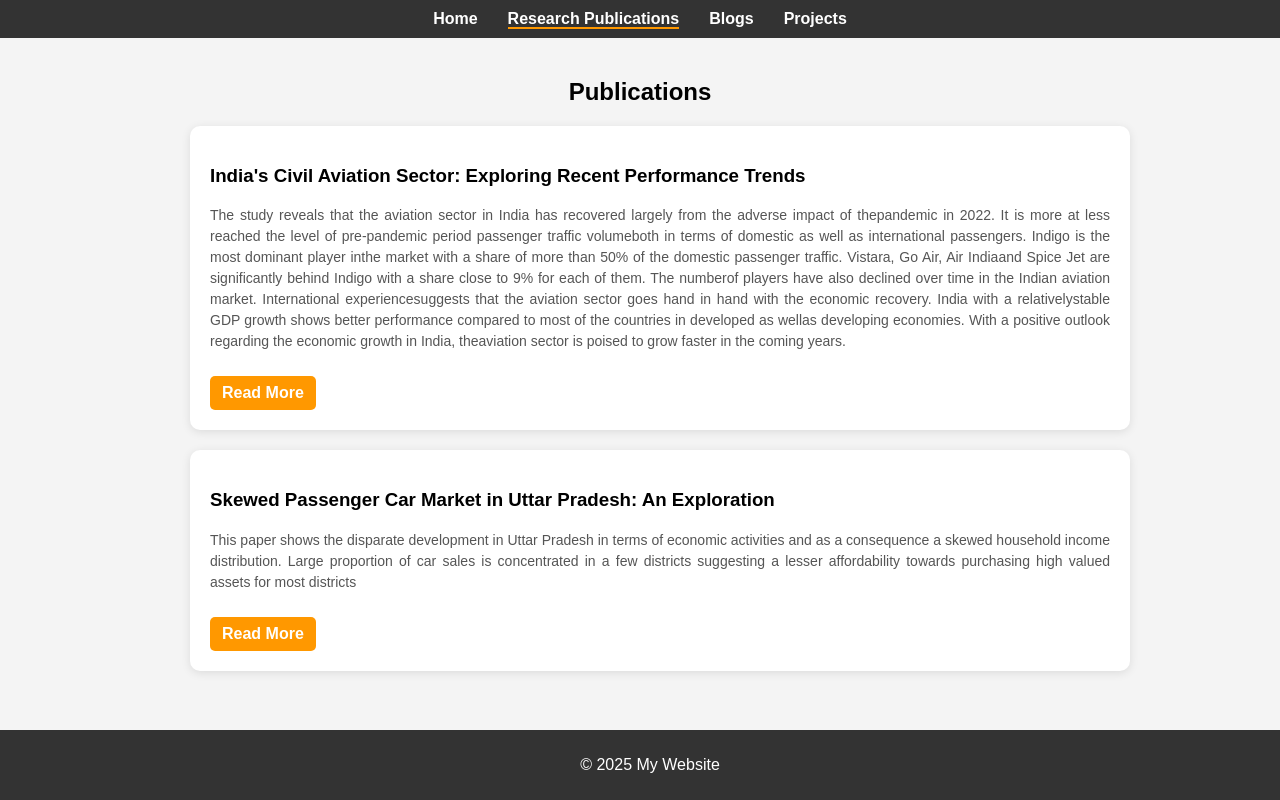
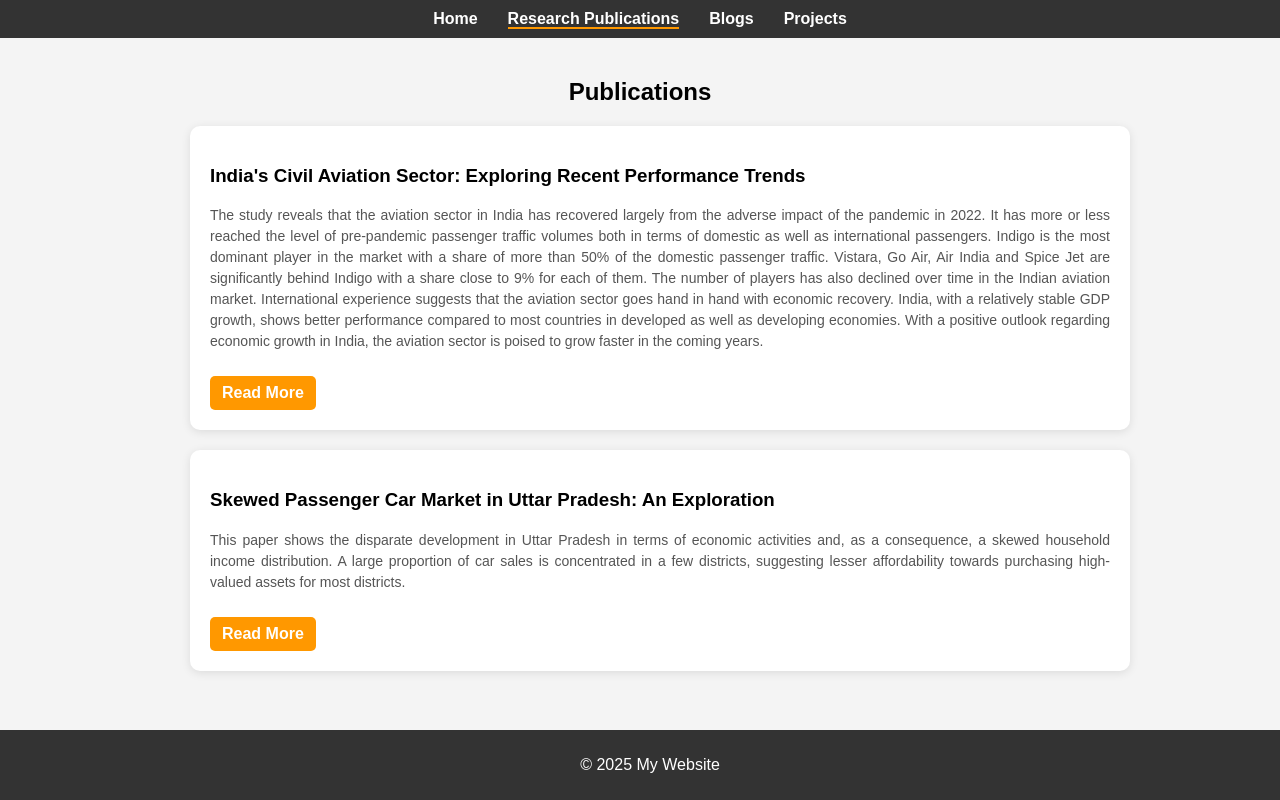
Before and after one commit to Tuhin-Das93/web, a plain HTML site: page index.html in a window 1280 px wide. Both pictures are taken after a click on the link "Research Publications". Drawn offline with Linux system fonts and the light colour scheme.

Commit message:
Update index.html

```diff
--- a/index.html
+++ b/index.html
@@ -45,21 +45,20 @@
             <div class="publications-container">
                 <div class="publication-card">
                     <h3>India's Civil Aviation Sector: Exploring Recent Performance Trends</h3>
-                    <p>The study reveals that the aviation sector in India has recovered largely from the adverse impact of thepandemic in 2022.
-                        It is more at less reached the level of pre-pandemic period passenger traffic volumeboth in terms of domestic as well as international passengers.
-                        Indigo is the most dominant player inthe market with a share of more than 50% of the domestic passenger traffic. Vistara, Go Air, Air Indiaand Spice Jet are significantly behind Indigo with a share close to 9% for each of them.
-                        The numberof players have also declined over time in the Indian aviation market. International experiencesuggests that the aviation sector goes hand in hand with the economic recovery.
-                        India with a relativelystable GDP growth shows better performance compared to most of the countries in developed as wellas developing economies.
-                        With a positive outlook regarding the economic growth in India, theaviation sector is poised to grow faster in the coming years.
+                    <p>The study reveals that the aviation sector in India has recovered largely from the adverse impact of the pandemic in 2022.
+                        It has more or less reached the level of pre-pandemic passenger traffic volumes both in terms of domestic as well as international passengers.
+                        Indigo is the most dominant player in the market with a share of more than 50% of the domestic passenger traffic. Vistara, Go Air, Air India and Spice Jet are significantly behind Indigo with a share close to 9% for each of them.
+                        The number of players has also declined over time in the Indian aviation market. International experience suggests that the aviation sector goes hand in hand with economic recovery.
+                        India, with a relatively stable GDP growth, shows better performance compared to most countries in developed as well as developing economies.
+                        With a positive outlook regarding economic growth in India, the aviation sector is poised to grow faster in the coming years.
                     </p>
-                    <a href="https://www.researchgate.net/publication/378745541_India%27s_Civil_Aviation_Sector_Exploring_Recent_Performance_Trends_India%27s_Civil_Aviation_Sector_Exploring_Recent_Performance_Trends_ACRA_1_Dripto_Mukhopadhyay_is_the_Founder_Director_of_ACRA_and_corre?channel=doi&linkId=65e80d4eadc608480a03ed36&showFulltext=true" target="_blank" target="_blank" class="btn-publication">Read More</a>
+                    <a href="https://www.researchgate.net/publication/378745541_India%27s_Civil_Aviation_Sector_Exploring_Recent_Performance_Trends_India%27s_Civil_Aviation_Sector_Exploring_Recent_Performance_Trends_ACRA_1_Dripto_Mukhopadhyay_is_the_Founder_Director_of_ACRA_and_corre?channel=doi&linkId=65e80d4eadc608480a03ed36&showFulltext=true" target="_blank" class="btn-publication">Read More</a>
                 </div>
                 <div class="publication-card">
                     <h3>Skewed Passenger Car Market in Uttar Pradesh: An Exploration</h3>
-                    <p>This paper shows the disparate development in Uttar Pradesh in terms of economic activities and as a consequence a skewed household income distribution.
-                    Large proportion of car sales is concentrated in a few districts suggesting a lesser affordability towards purchasing high valued assets for most districts</p>
-                    <a href="https://ascension.org.in/2023/03/07/skewed-passenger-car-market-in-uttar-pradesh-an-exploration/" target="_blank" target="_blank" class="btn-publication">Read More</a>
-
+                    <p>This paper shows the disparate development in Uttar Pradesh in terms of economic activities and, as a consequence, a skewed household income distribution.
+                    A large proportion of car sales is concentrated in a few districts, suggesting lesser affordability towards purchasing high-valued assets for most districts.</p>
+                    <a href="https://ascension.org.in/2023/03/07/skewed-passenger-car-market-in-uttar-pradesh-an-exploration/" target="_blank" class="btn-publication">Read More</a>
                 </div>
             </div>
         </section>
```
